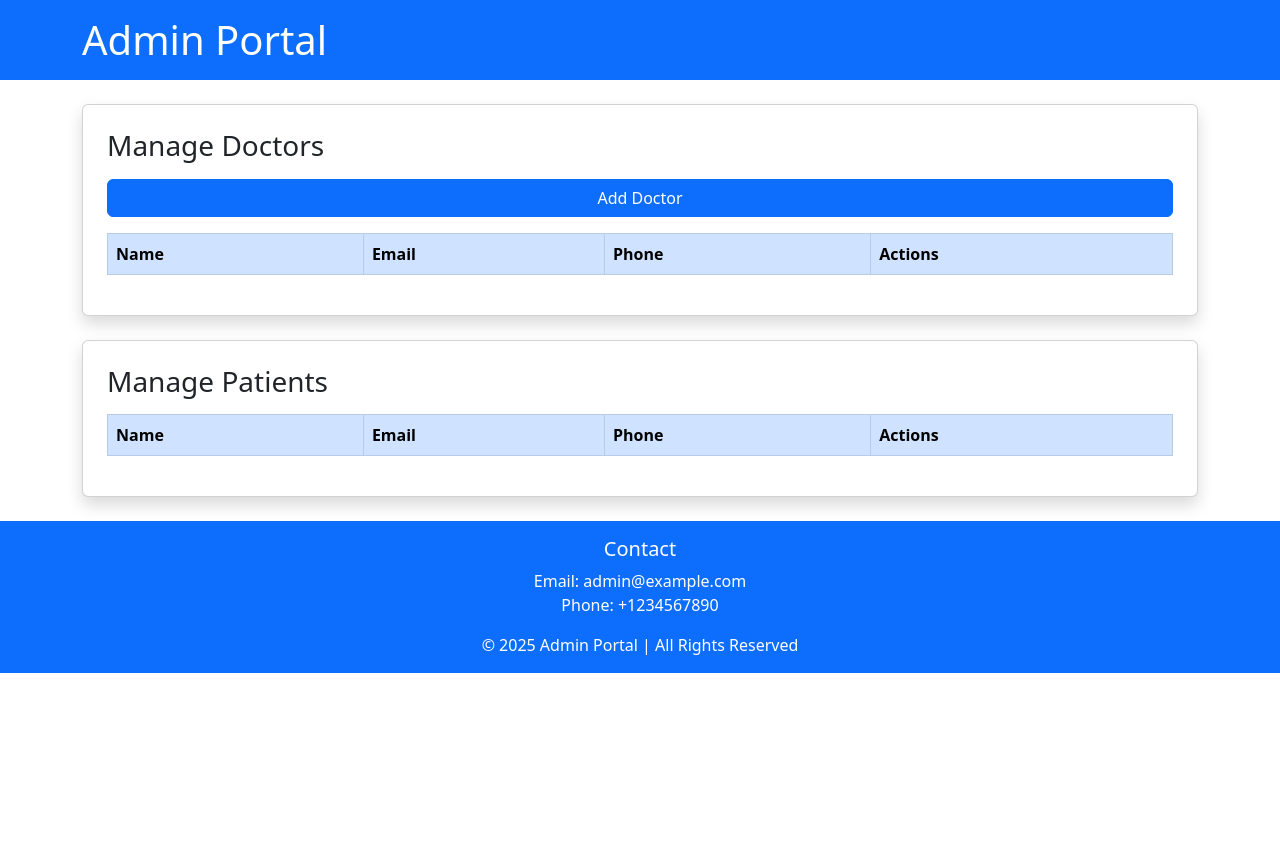
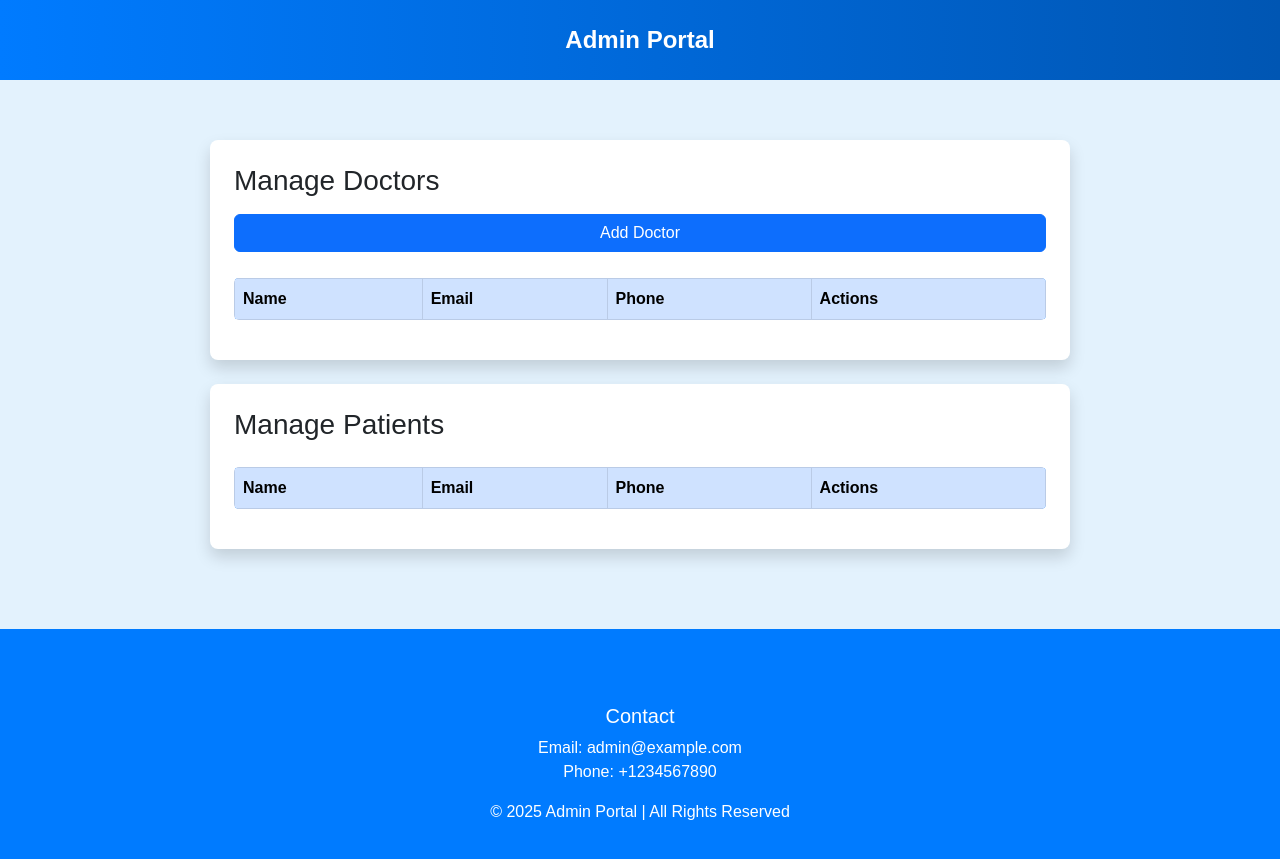
Before and after one commit to MohanadElmahalawy/Hospital-Information-System, a website: page admin.html in a window 1280 px wide. Before the commit the page ends 800 px from the top, so only its background shows below. Drawn offline with nearby package versions, Linux system fonts and the light colour scheme; no server answers.

Commit message:
fixed html and css

```diff
--- a/admin.css
+++ b/admin.css
@@ -3,43 +3,42 @@ body {
     font-family: Arial, sans-serif;
     margin: 0;
     padding: 0;
+    padding-top: 80px; /* Prevent content from hiding under the navbar */
 }
 
-
+/* Navbar Styling */
 .navbar {
     background: linear-gradient(90deg, #007bff, #0056b3);
     color: white;
     display: flex;
     align-items: center;
     justify-content: center;
-    padding: 15px;
     width: 100%;
     position: fixed;
     top: 0;
     left: 0;
     z-index: 100;
+    height: 80px;
+    padding: 0 20px;
 }
 
+/* Ensure the title is centered inside the navbar */
 .navbar h1 {
     margin: 0;
     font-size: 24px;
     font-weight: bold;
+    color: white;
+    text-align: center;
 }
 
-
-.logo {
-    width: 40px;
-    height: 40px;
-    margin-right: 10px;
-}
-
-
+/* Main Content */
 .container {
-    margin-top: 120px;
+    margin-top: 40px;
     padding: 20px;
     max-width: 900px;
 }
 
+/* Card Styling */
 .card {
     background: white;
     border-radius: 8px;
@@ -49,9 +48,9 @@ body {
     margin-bottom: 20px;
 }
 
-
+/* Table */
 .table {
-    margin-top: 15px;
+    margin-top: 10px;
     border-radius: 5px;
     overflow: hidden;
 }
@@ -61,7 +60,7 @@ body {
     color: white;
 }
 
-
+/* Buttons */
 button {
     background-color: #007bff;
     border: none;
@@ -79,19 +78,17 @@ button:hover {
     transform: scale(1.05);
 }
 
-
+/* Footer */
 .footer {
     background-color: #007bff;
     color: white;
     text-align: center;
     padding: 15px;
     width: 100%;
-    position: relative;
-    bottom: 0;
     margin-top: 40px;
 }
 
-
+/* Responsive Fixes */
 @media (max-width: 768px) {
     .container {
         width: 95%;
--- a/admin.html
+++ b/admin.html
@@ -4,20 +4,23 @@
     <meta charset="UTF-8">
     <meta name="viewport" content="width=device-width, initial-scale=1.0">
     <title>Admin Portal</title>
+
+    <!-- Bootstrap & FontAwesome -->
     <link rel="stylesheet" href="https://cdn.jsdelivr.net/npm/bootstrap@5.3.0/dist/css/bootstrap.min.css">
-    <link rel="stylesheet" href="styles.css">
+    <link rel="stylesheet" href="admin.css">
     <script src="https://kit.fontawesome.com/a076d05399.js" crossorigin="anonymous"></script>
 </head>
 <body>
 
-    <header class="navbar navbar-expand-lg navbar-dark bg-primary p-3">
-        <div class="container d-flex align-items-center">
-            <h1 class="text-white mb-0">Admin Portal</h1>
-        </div>
+    <!-- Navbar -->
+    <header class="navbar">
+        <h1>Admin Portal</h1>
     </header>
 
-    <div class="container my-4">
+    <!-- Main Content -->
+    <div class="container">
         <div class="row">
+            <!-- Manage Doctors Section -->
             <div class="col-md-12">
                 <div class="card shadow p-4 mb-4">
                     <h3 class="mb-3">Manage Doctors</h3>
@@ -36,6 +39,7 @@
                 </div>
             </div>
 
+            <!-- Manage Patients Section -->
             <div class="col-md-12">
                 <div class="card shadow p-4">
                     <h3 class="mb-3">Manage Patients</h3>
@@ -55,7 +59,8 @@
         </div>
     </div>
 
-    <footer class="footer bg-primary text-white text-center p-3 mt-4">
+    <!-- Footer -->
+    <footer class="footer">
         <div class="container">
             <h5>Contact</h5>
             <ul class="list-unstyled">
@@ -66,6 +71,7 @@
         </div>
     </footer>
 
+    <!-- JavaScript -->
     <script src="adminstrator.js"></script>
 </body>
 </html>
```
